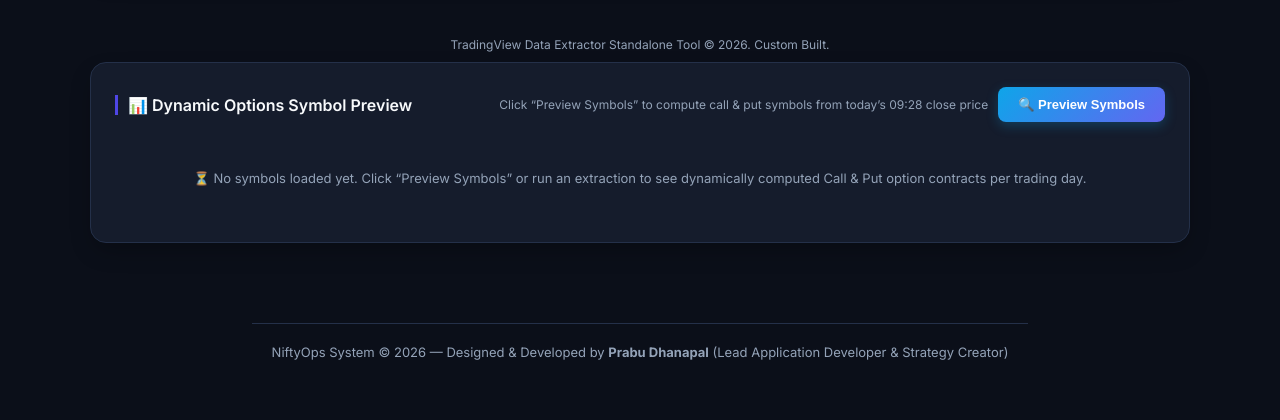
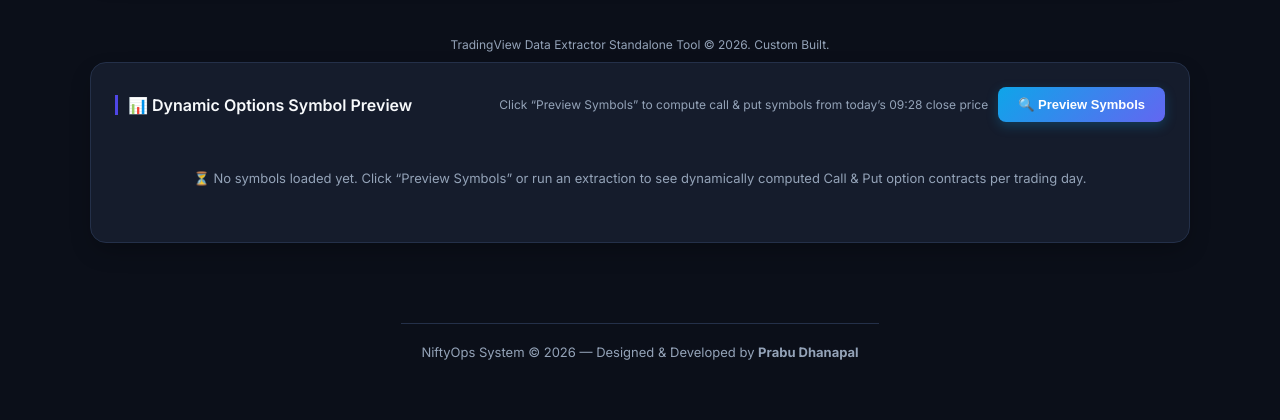
Before and after one commit to dprabu73-sys/NiftyOps, a Flask app: page / in a window 1280 px wide. Shown: the part 1346-1766 px from the top of the page. Run offline with Flask 3, Linux system fonts and the light colour scheme.

Commit message:
Update developer credits for Prabu Dhanapal

```diff
--- a/templates/index.html
+++ b/templates/index.html
@@ -1304,7 +1304,7 @@ document.getElementById('previewLiveBadge').style.display = 'none';
 }
 </script>
 <footer style="text-align: center; margin-top: 40px; padding: 20px; color: #94a3b8; font-size: 13px; border-top: 1px solid #243049;">
-  NiftyOps System &copy; 2026 &mdash; Designed & Developed by <strong>Prabu Dhanapal</strong> (Lead Application Developer & Strategy Creator)
+  NiftyOps System &copy; 2026 &mdash; Designed & Developed by <strong>Prabu Dhanapal</strong>
 </footer>
 </body>
 </html>
```
Also changed, not shown: README.md.
